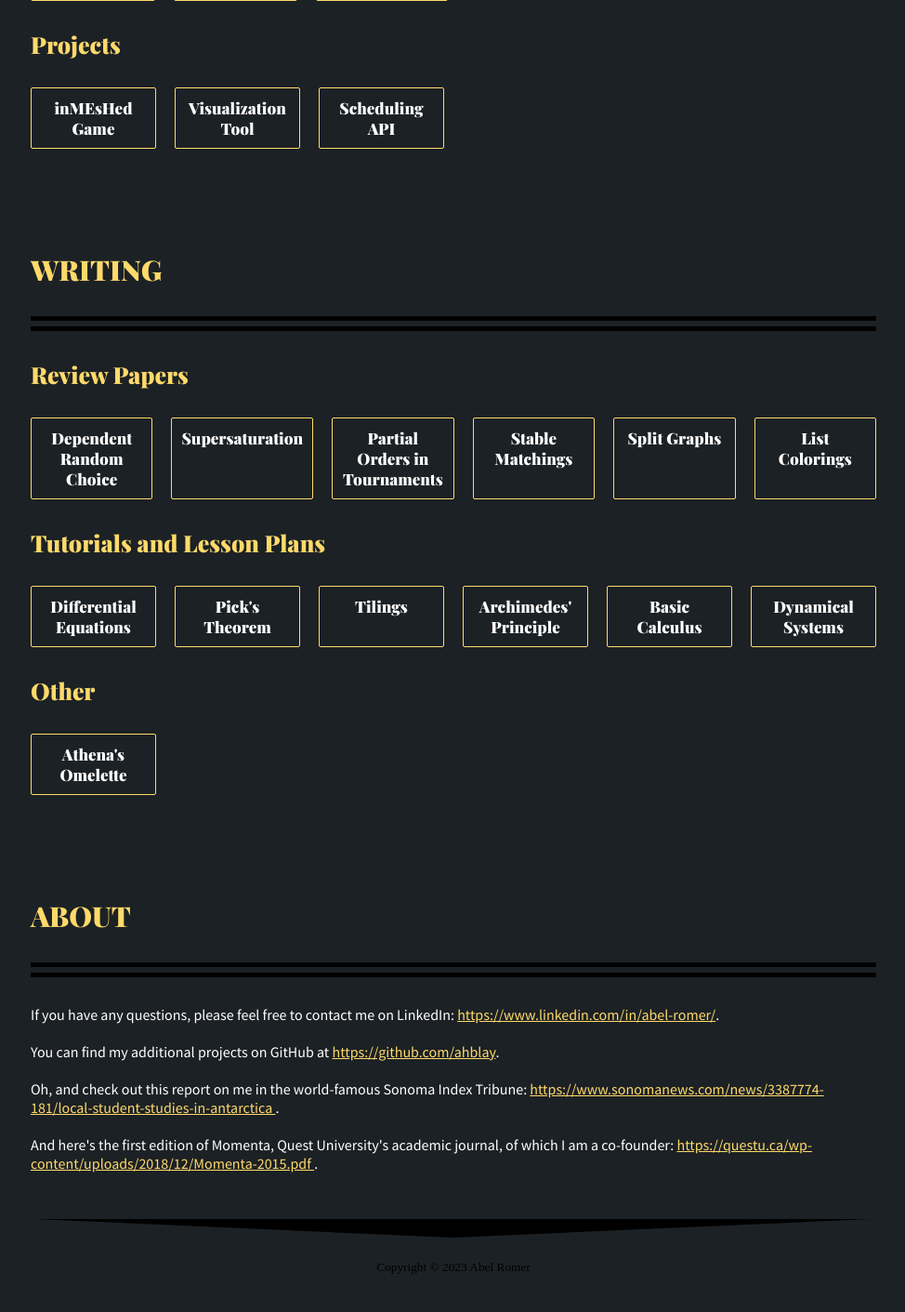
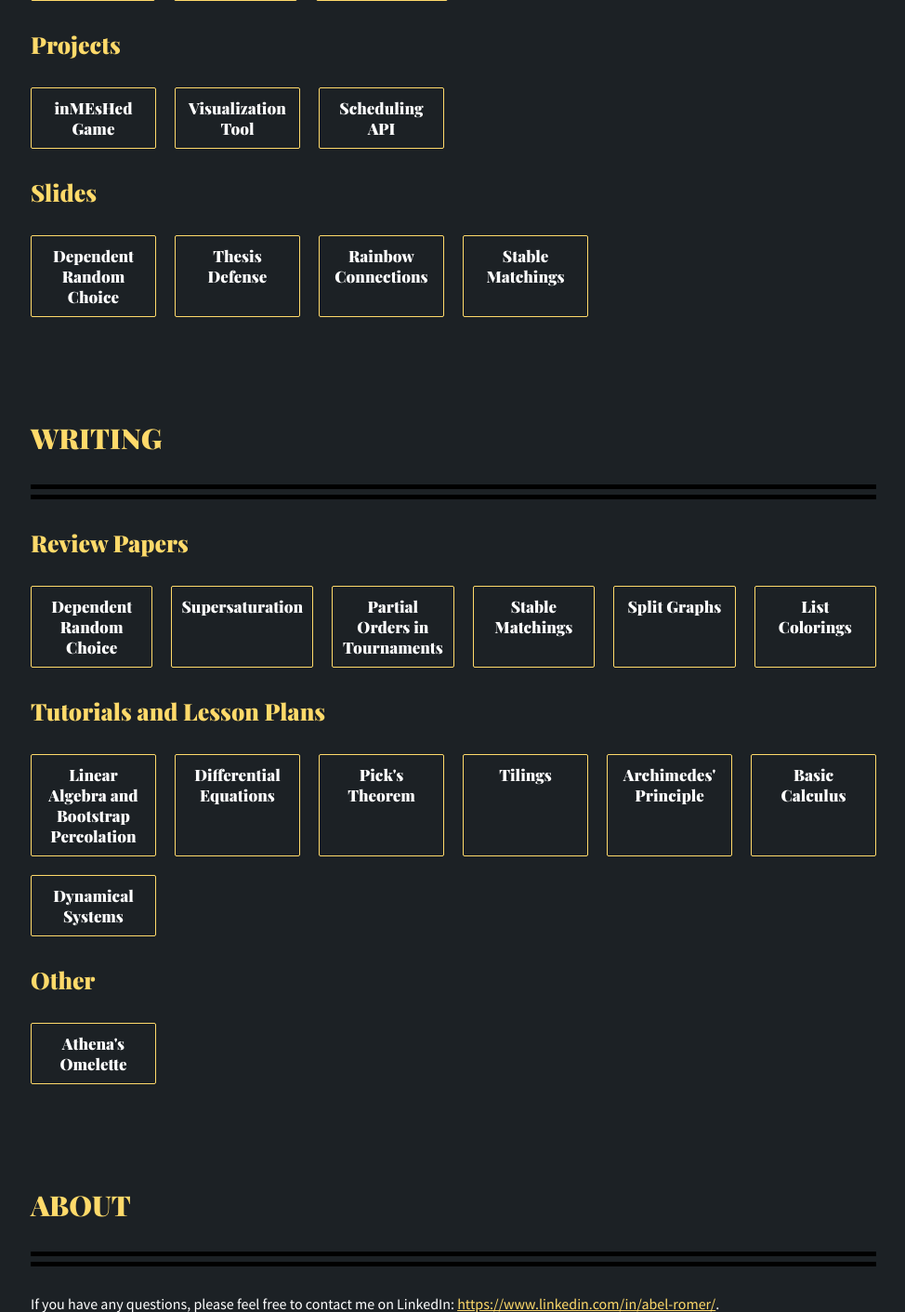
Before and after one commit to ahblay/website, a Flask app: page / in a window 1280 px wide. Shown: the part 718-2129 px from the top of the page at 93% size, without its empty margins (152-1126 px from the left). Before the commit the page ends 2088 px from the top, so only its background shows below. Run offline with Flask 2, Linux system fonts and the light colour scheme.

Commit message:
Adds slides and lecture notes.

```diff
--- a/templates/index.html
+++ b/templates/index.html
@@ -96,6 +96,23 @@
       -->
     </div>
 
+    <div class="title-sm yellow">Slides</div>
+
+    <div class="projects">
+      <a href="/static/drc.pdf" id="drc" class="project border-yellow">
+        <div class="p-title">Dependent Random Choice</div>
+      </a>
+      <a href="/static/defense.pdf" id="thesis_slides" class="project border-yellow">
+        <div class="p-title">Thesis Defense</div>
+      </a>
+      <a href="/static/rainbow_connection.pdf" id="rainbow_connections" class="project border-yellow">
+        <div class="p-title">Rainbow Connections</div>
+      </a>
+      <a href="/static/stable_matchings.pdf" id="stable_matching_slides" class="project border-yellow">
+        <div class="p-title">Stable Matchings</div>
+      </a>
+    </div>
+
     <div class="space"></div>
 
     <div class="title-md yellow">WRITING</div>
@@ -128,6 +145,9 @@
     <div class="title-sm yellow">Tutorials and Lesson Plans</div>
 
     <div class="projects">
+      <a href="/static/labp.pdf" id="linear_algebra_bp" class="project border-yellow">
+        <div class="p-title">Linear Algebra and Bootstrap Percolation</div>
+      </a>
       <a href="/static/day_1.pdf" id="diffeqns" class="project border-yellow">
         <div class="p-title">Differential Equations</div>
       </a>
```
Also changed, not shown: 5 other files.
